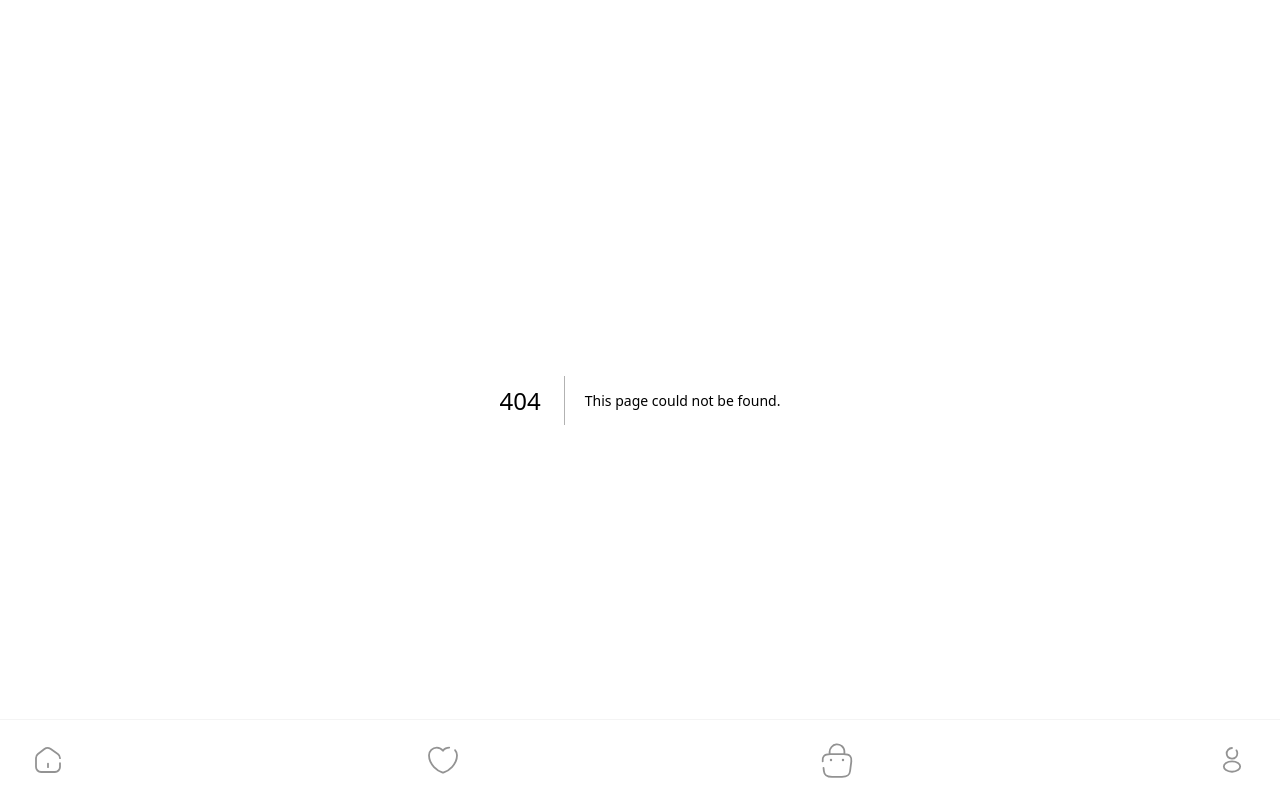
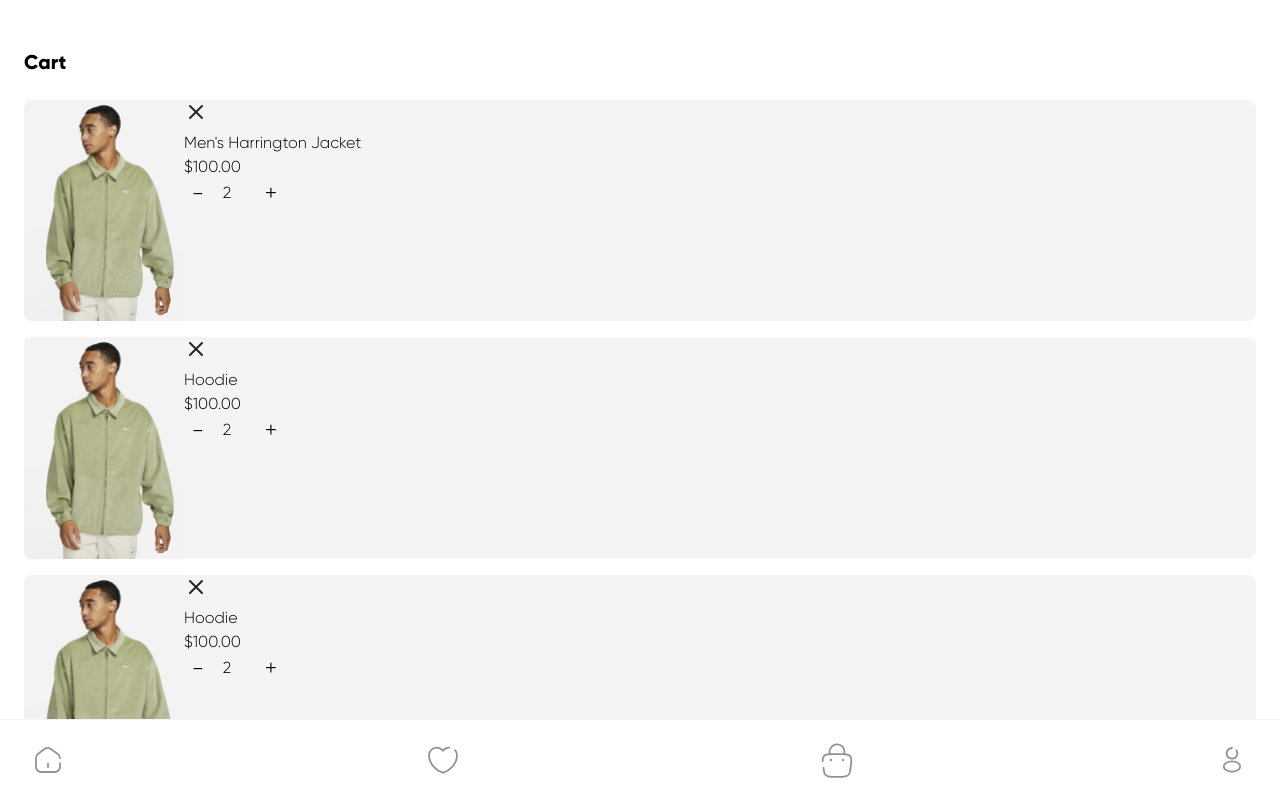
Before and after one commit to luisfalconmx/klot-ecommerce, a Next.js app: page /cart in a window 1280 px wide. Before the commit this address had no page. Shown: the top 800 px of the page. Built offline with nearby package versions, Linux system fonts and the light colour scheme.

Commit message:
feat: cart page created with cart component composition

```diff
--- /dev/null
+++ b/src/app/cart/page.tsx
@@ -0,0 +1,21 @@
+import { CartCard } from "@/components";
+
+export default function CartPage() {
+  return (
+    <main className="mt-12 mb-24">
+      <section className="mx-6">
+        <h1 className="text-xl text-primary-100 font-bold mb-6">Cart</h1>
+
+        <div className="grid grid-cols-1 gap-4">
+          <CartCard name="Men's Harrington Jacket" price={100} />
+          <CartCard name="Hoodie" price={100} />
+          <CartCard name="Hoodie" price={100} />
+          <CartCard name="Hoodie" price={100} />
+          <CartCard name="Hoodie" price={100} />
+          <CartCard name="Hoodie" price={100} />
+          <CartCard name="Hoodie" price={100} />
+        </div>
+      </section>
+    </main>
+  );
+}
--- a/src/app/page.tsx
+++ b/src/app/page.tsx
@@ -33,8 +33,8 @@ export default function Home() {
           </Link>
         </div>
         <div className="flex flex-nowrap max-w-full overflow-auto space-x-5 pr-6 pb-2">
-          <Category title="hoddies" />
-          <Category title="shorts" />
+          <Category title="hoddies" link="/categories/hoodies" />
+          <Category title="shorts" link="/categories/shorts" />
           <Category title="shoes" />
           <Category title="shoes" />
           <Category title="shoes" />
--- /dev/null
+++ b/src/components/CartCard/CartCard.d.ts
@@ -0,0 +1,5 @@
+export interface CartCardProps {
+  name: string;
+  price: number;
+  image?: string;
+}
--- /dev/null
+++ b/src/components/CartCard/CartCard.module.css
@@ -0,0 +1,27 @@
+.CartCard {
+  @apply bg-pearl min-w-[160px] rounded-lg overflow-hidden grid grid-cols-[160px_1fr];
+
+  &__container {
+    @apply w-full px-4 py-2;
+  }
+
+  &__actions {
+    @apply flex justify-end;
+  }
+
+  &__button {
+    @apply p-2 outline-primary;
+  }
+
+  &__content {
+    @apply pt-1;
+  }
+
+  &__name {
+    @apply text-lg mb-2;
+  }
+
+  &__price {
+    @apply font-bold mb-4;
+  }
+}
--- /dev/null
+++ b/src/components/CartCard/CartCard.tsx
@@ -0,0 +1,51 @@
+import Image from "next/image";
+import styles from "./CartCard.module.css";
+import IconX from "@/assets/icons/icon-x.svg";
+import ProductCardImage from "@/assets/images/product-card-image.jpg";
+import type { CartCardProps } from "./CartCard.d";
+
+export const CartCard = ({
+  name,
+  price,
+  image = ProductCardImage.src,
+}: CartCardProps) => {
+  const formattedPrice = price.toLocaleString("en-US", {
+    style: "currency",
+    currency: "USD",
+  });
+
+  return (
+    <div className={styles["CartCard"]}>
+      <Image src={image} alt="" width={160} height={220} />
+      <div className={styles["CartCard__container"]}>
+        <div className={styles["CartCard__actions"]}>
+          <button className={styles["CartCard__button"]}>
+            <Image src={IconX} alt="" width={24} height={24} />
+          </button>
+        </div>
+        <div className={styles["CartCard__content"]}>
+          <h3 className={styles["CartCard__name"]}>{name}</h3>
+          <p className={styles["CartCard__price"]}>{formattedPrice}</p>
+
+          <div className="flex items-center">
+            <button className="w-[28px] h-[28px] flex items-center justify-center cursor-pointer active:outline outline-primary rounded-lg text-2xl">
+              -
+            </button>
+            <input
+              type="number"
+              min={1}
+              max={10}
+              step={1}
+              defaultValue={2}
+              disabled
+              className="w-fit block text-center bg-transparent"
+            />
+            <button className="w-[28px] h-[28px] flex items-center justify-center cursor-pointer active:outline outline-primary rounded-lg text-2xl">
+              +
+            </button>
+          </div>
+        </div>
+      </div>
+    </div>
+  );
+};
--- a/src/components/index.ts
+++ b/src/components/index.ts
@@ -2,5 +2,6 @@ import { Navbar } from "./Navbar/Navbar";
 import { Search } from "./Search/Search";
 import { Category } from "./Category/Category";
 import { ProductCard } from "./ProductCard/ProductCard";
+import { CartCard } from "./CartCard/CartCard";
 
-export { Navbar, Search, Category, ProductCard };
+export { Navbar, Search, Category, ProductCard, CartCard };
```
Also changed, not shown: src/assets/icons/icon-x.svg (added).
